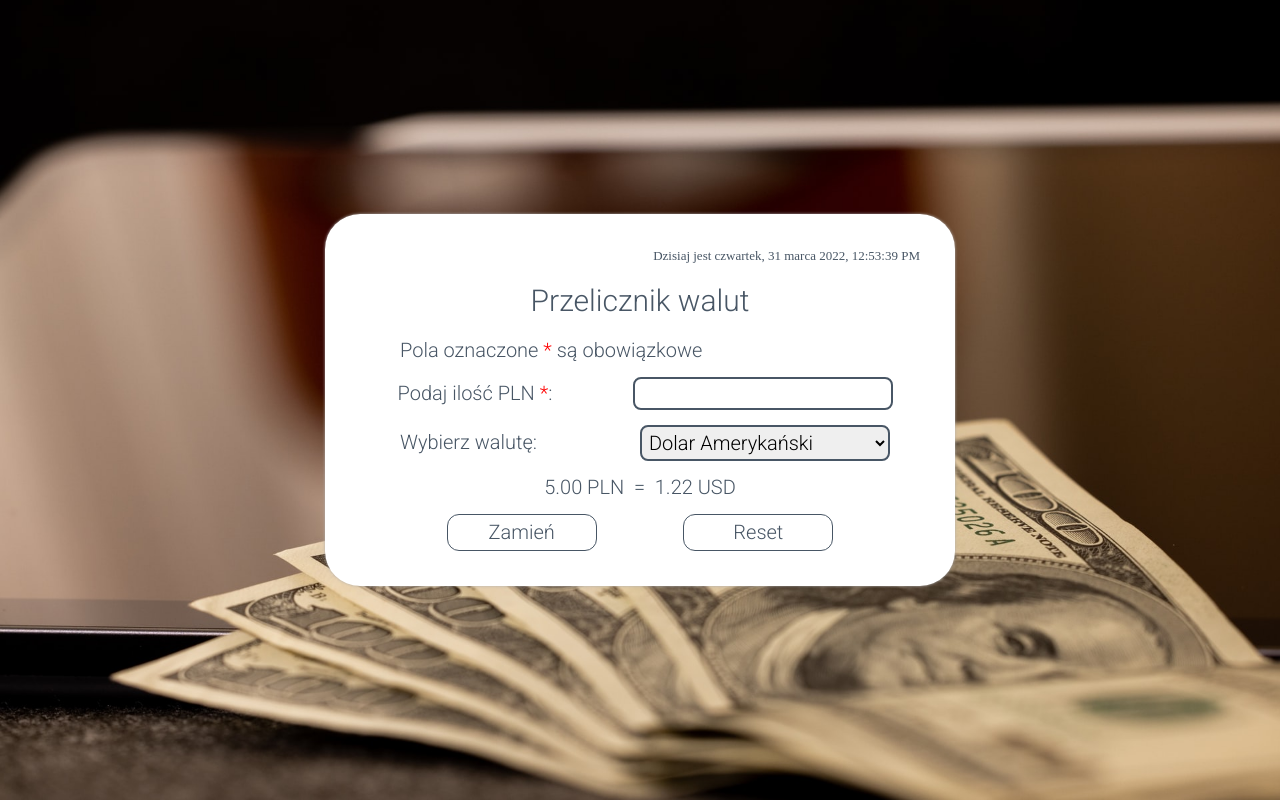
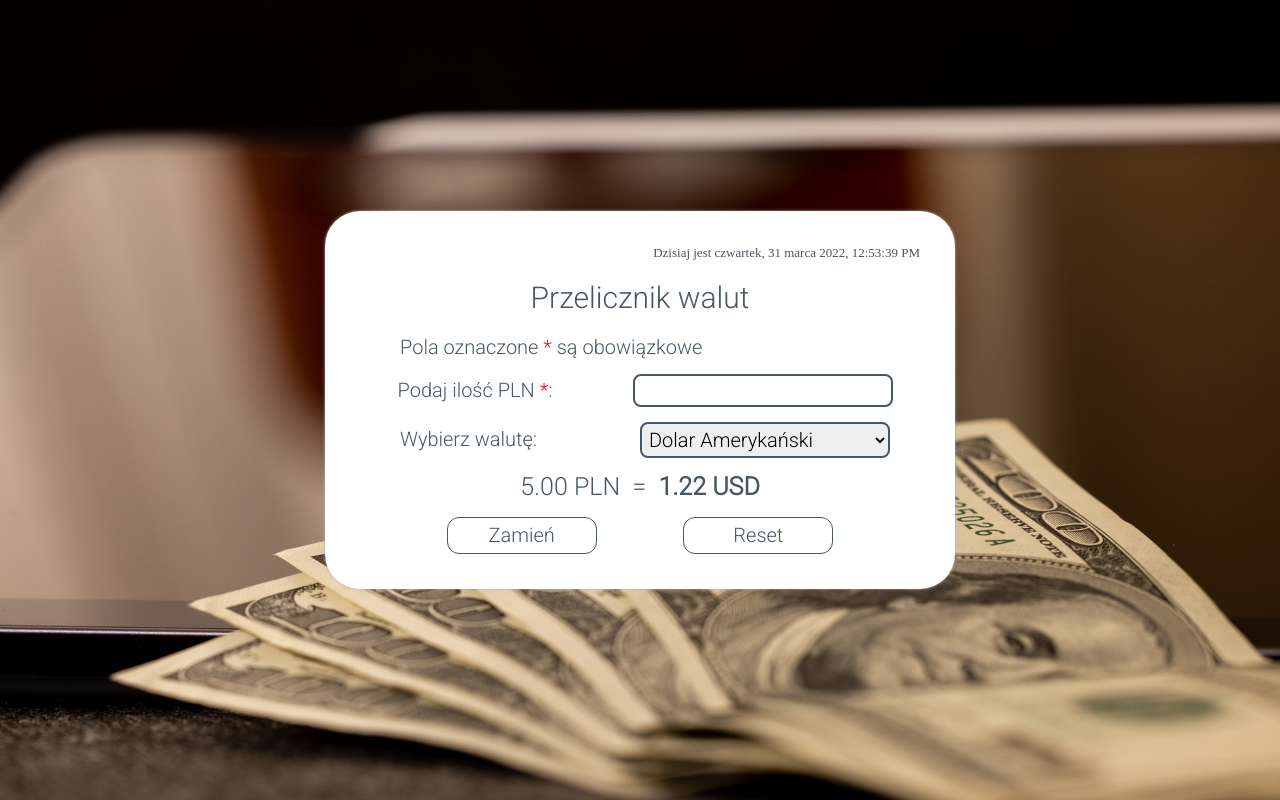
Before and after one commit to grzedomin/currency-converter-react, a React (Create React App) app: page / in a window 1280 px wide. Both pictures are taken after typing "5" into the empty fields and a click on the button "Zamień". Built offline with nearby package versions, Linux system fonts and the light colour scheme; a web font is replaced by a local one.

Commit message:
Result styled with styled-components

```diff
--- a/src/Form/Render/index.js
+++ b/src/Form/Render/index.js
@@ -1,13 +1,14 @@
+import { Result } from "./styled";
+
 const Render = ({ result }) => (
     !!result && (
-        <span className="form__result">
+        <Result>
             {result.sourceAmount.toFixed(2)}&nbsp;PLN&nbsp;
             {" "}
             = &nbsp;
-            {result.targetAmount.toFixed(2)}&nbsp;{result.currency}
-        </span>
+            <strong>{result.targetAmount.toFixed(2)}&nbsp;{result.currency}</strong>
+        </Result>
     )
-)
-
+);
 
 export default Render;
--- /dev/null
+++ b/src/Form/Render/styled.js
@@ -0,0 +1,7 @@
+import styled from "styled-components";
+
+export const Result = styled.span`
+    width: 100%;
+    text-align: center;
+    font-size: 25px;
+`;
```
